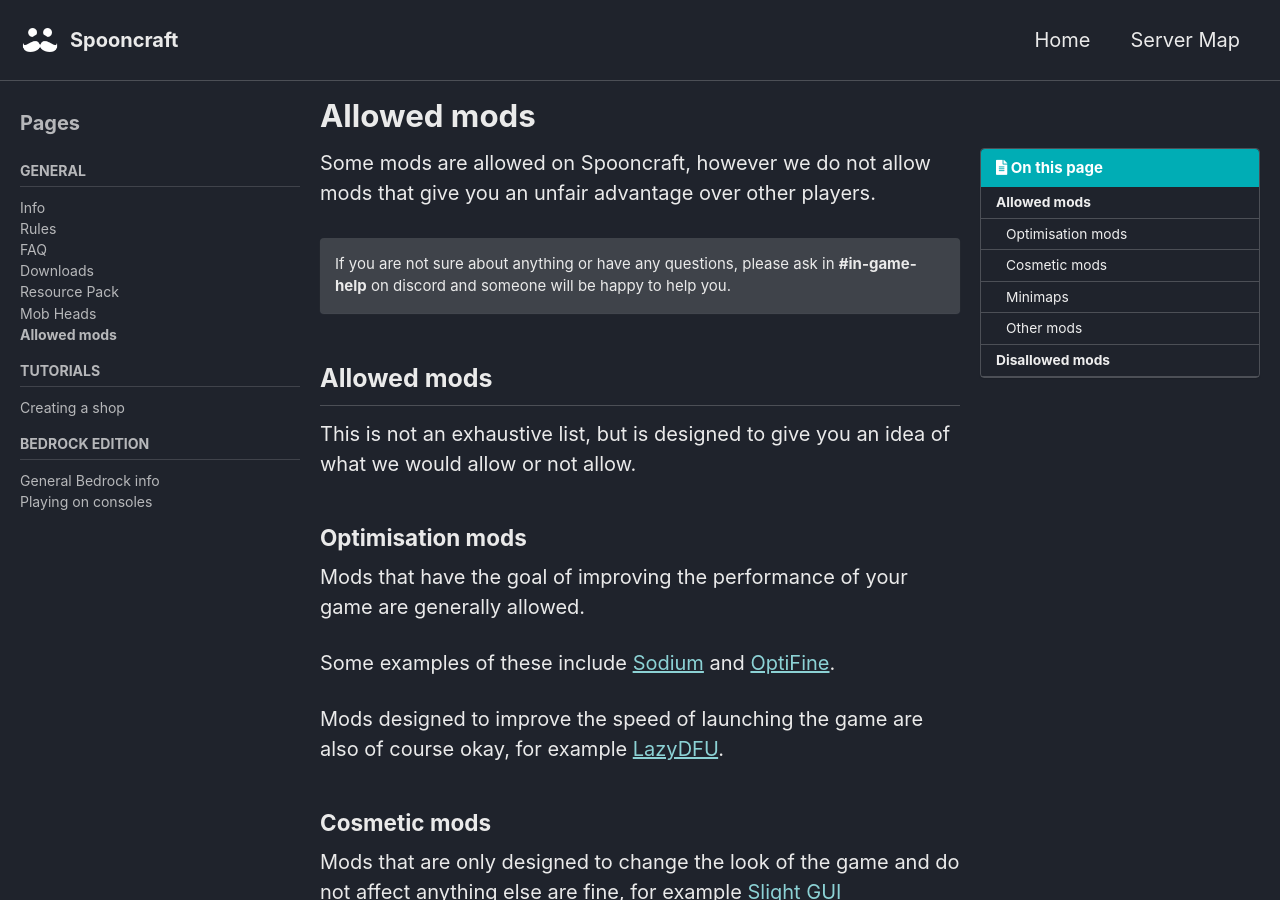
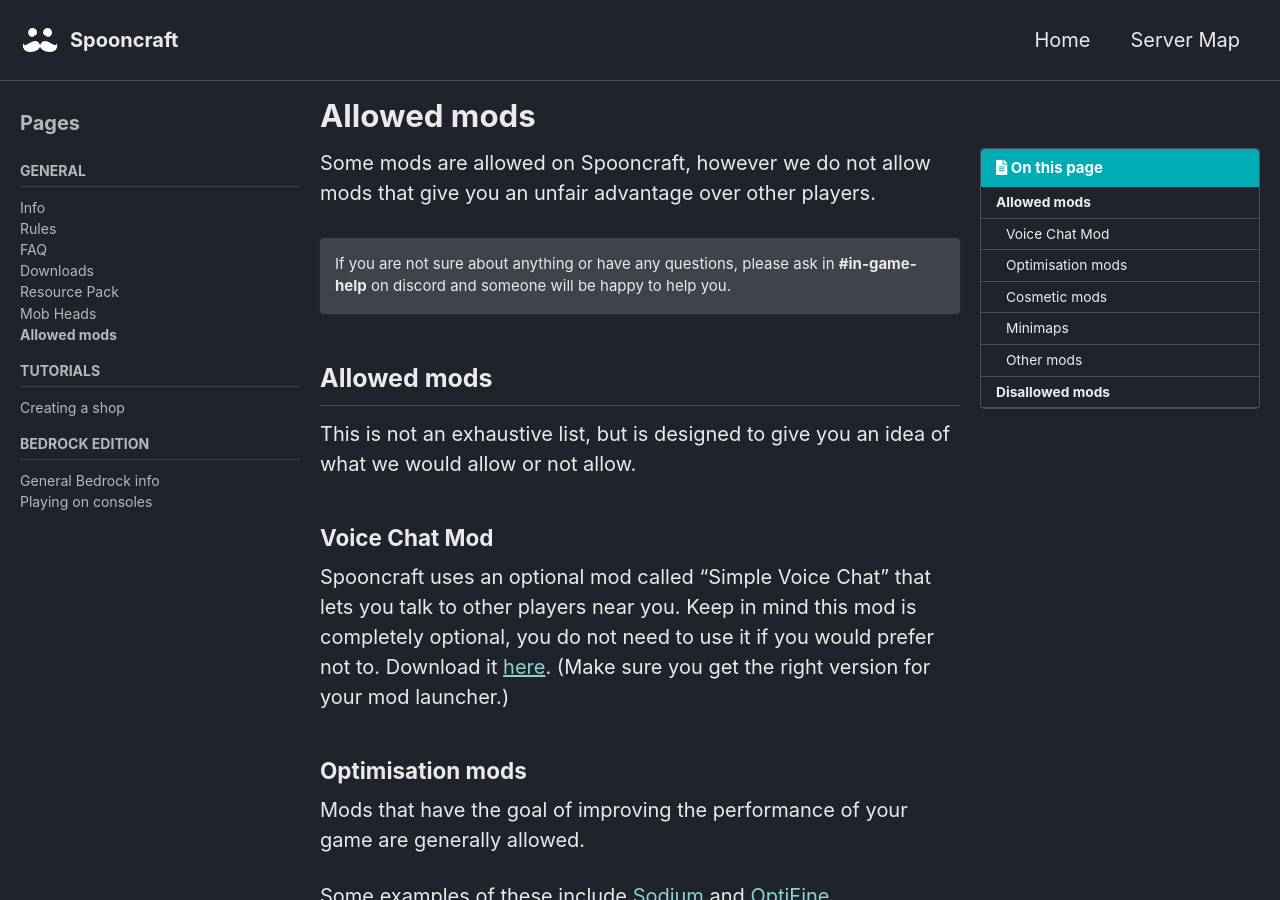
Before and after one commit to MumboDiscord/spooncraft-docs, a Jekyll site: the page built from mods.markdown, in a window 1280 px wide and 900 px high. Built offline with Jekyll 4.4.1, drawn with Linux system fonts in a browser that asks for light colours; cached includes are drawn as plain includes.

Commit message:
Add Voice Chat Mod

```diff
--- a/mods.markdown
+++ b/mods.markdown
@@ -18,6 +18,9 @@ If you are not sure about anything or have any questions, please ask in **#in-ga
 ## Allowed mods
 
 This is not an exhaustive list, but is designed to give you an idea of what we would allow or not allow.
+
+### Voice Chat Mod
+Spooncraft uses an optional mod called "Simple Voice Chat" that lets you talk to other players near you. Keep in mind this mod is completely optional, you do not need to use it if you would prefer not to. Download it [here](https://modrinth.com/mod/simple-voice-chat). (Make sure you get the right version for your mod launcher.)
 
 ### Optimisation mods
 Mods that have the goal of improving the performance of your game are generally allowed.
```
